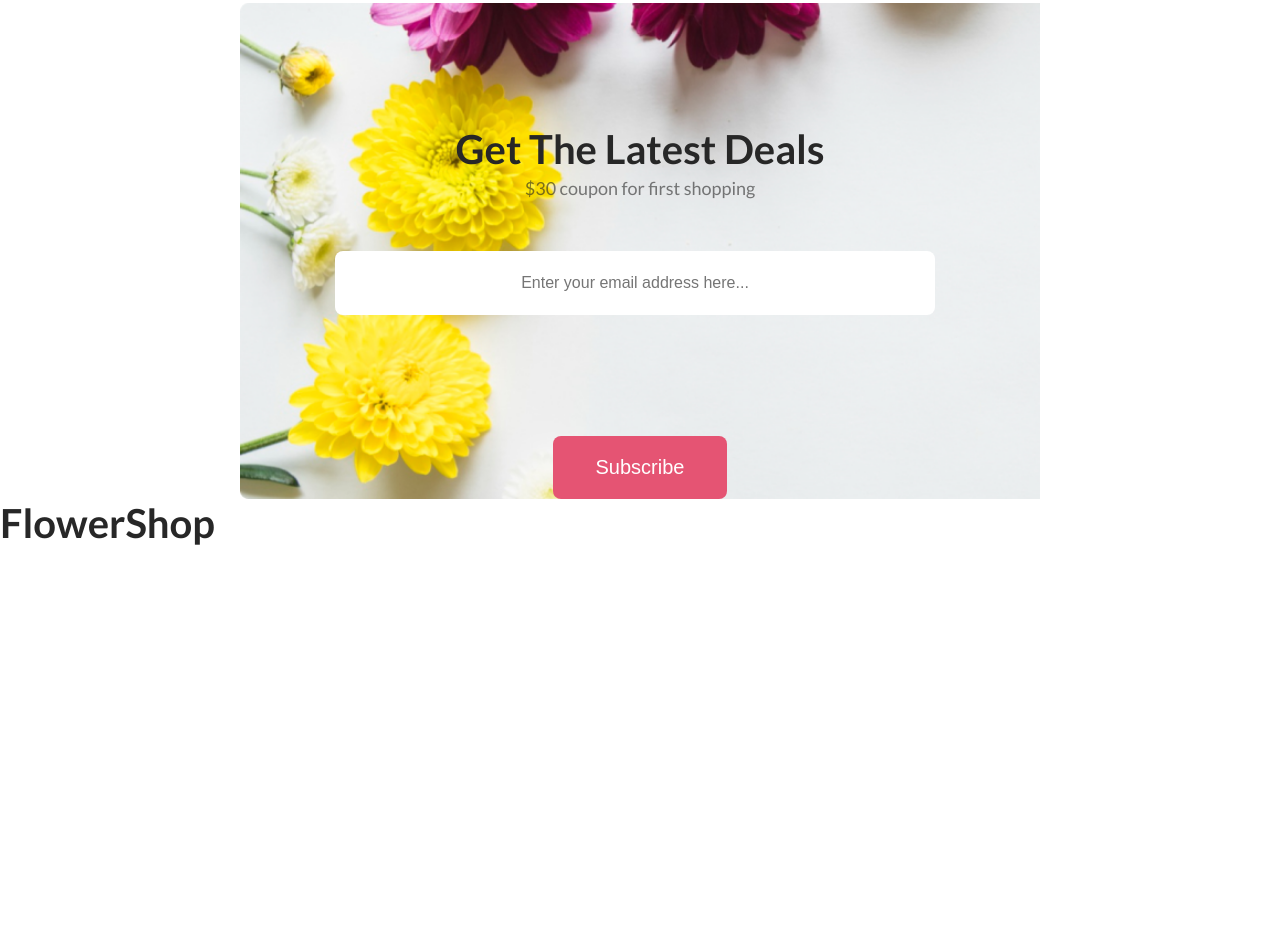
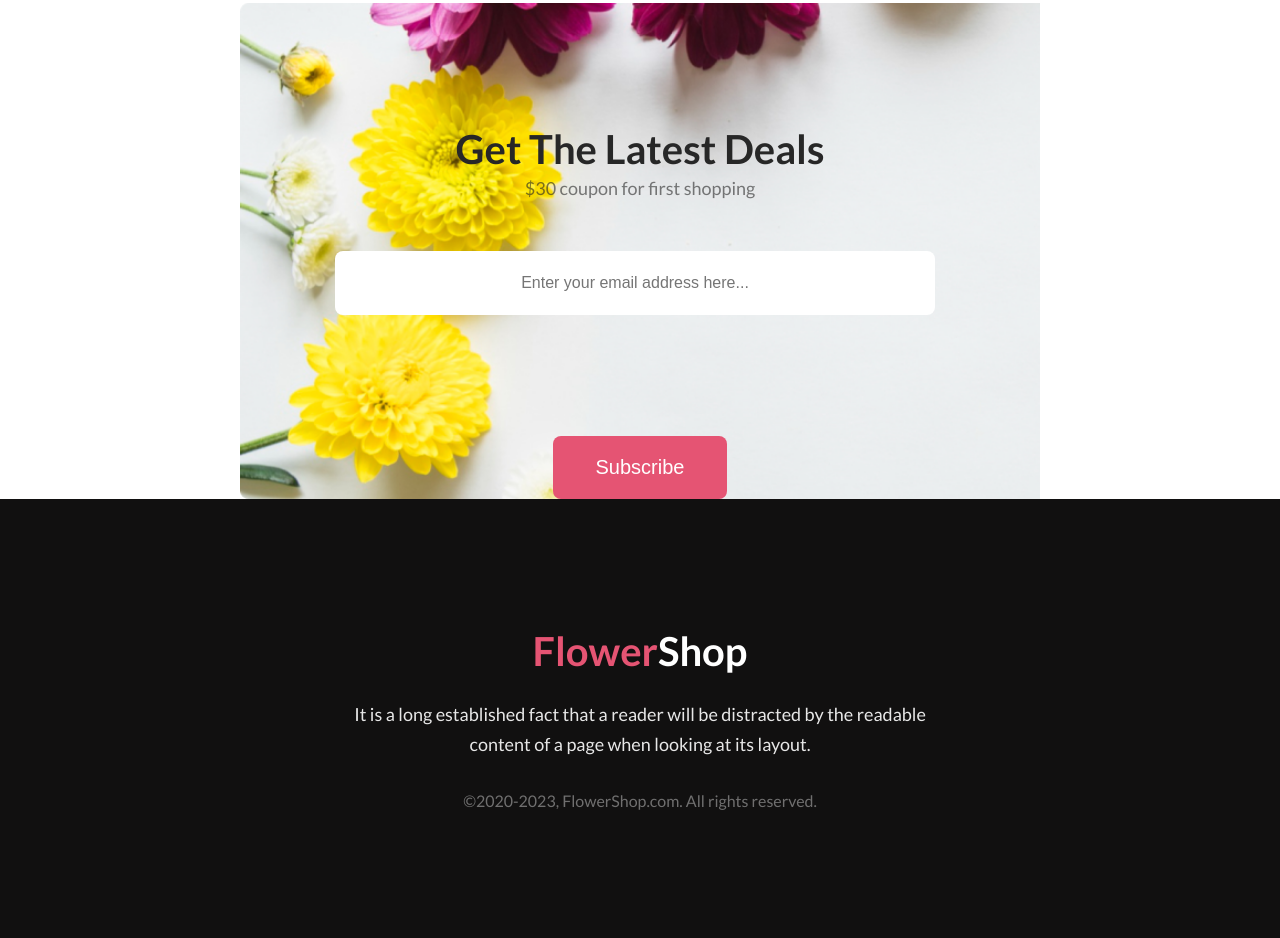
Before and after one commit to ShohanJoardder/Flower-Shop, a plain HTML site: page index.html in a window 1280 px wide. Shown: the part 4586-5524 px from the top of the page. Before the commit the page ends 5133 px from the top, so only its background shows below. Drawn offline with Linux system fonts and the light colour scheme.

Commit message:
footer-added

```diff
--- a/assets/css/style.css
+++ b/assets/css/style.css
@@ -219,4 +219,24 @@ section{
     border-radius: 8px;
 }
 /* footer */
-footer
+footer{
+    background: #111010;
+}
+.footer-info{
+    text-align: center;
+    padding-top: 128px;
+}
+.footer-title{
+    color: #fff;
+}
+.footer-desc{
+    color: rgba(255, 255, 255, 0.90);
+    width: 625px;
+    padding-top: 24px;
+    margin: auto;
+}
+.footer-text{
+    color: rgba(255, 255, 255, 0.40);
+    padding-top: 32px;
+    padding-bottom: 128px;
+}
--- a/index.html
+++ b/index.html
@@ -100,7 +100,11 @@
 
     </main>
     <footer>
-        <div class="footer-title title">FlowerShop</div>
+        <div class="footer-info">
+            <div class="footer-title title"><span>Flower</span>Shop</div>
+            <p class="footer-desc desc">It is a long established fact that a reader will be distracted by the readable content of a page when looking at its layout.</p>
+            <p class="footer-text">&copy;2020-2023, FlowerShop.com. All rights reserved. </p>
+        </div>
     </footer>
 </body>
 </html>
```
